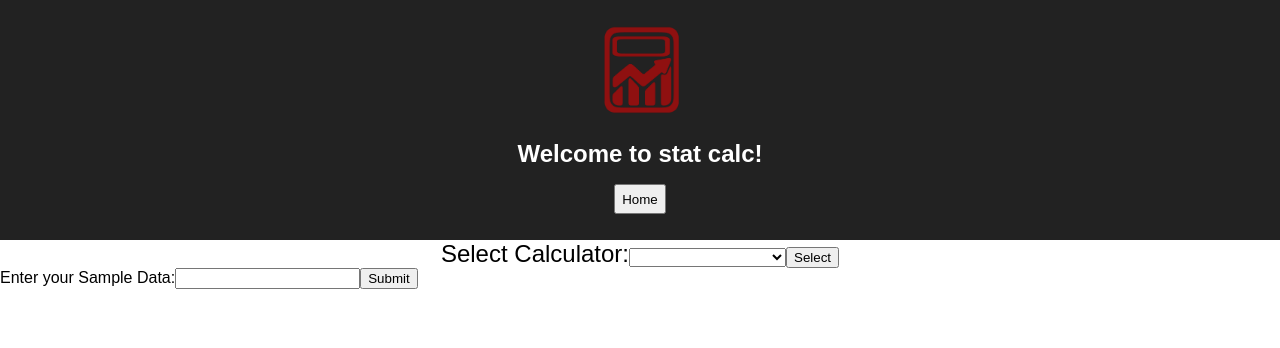
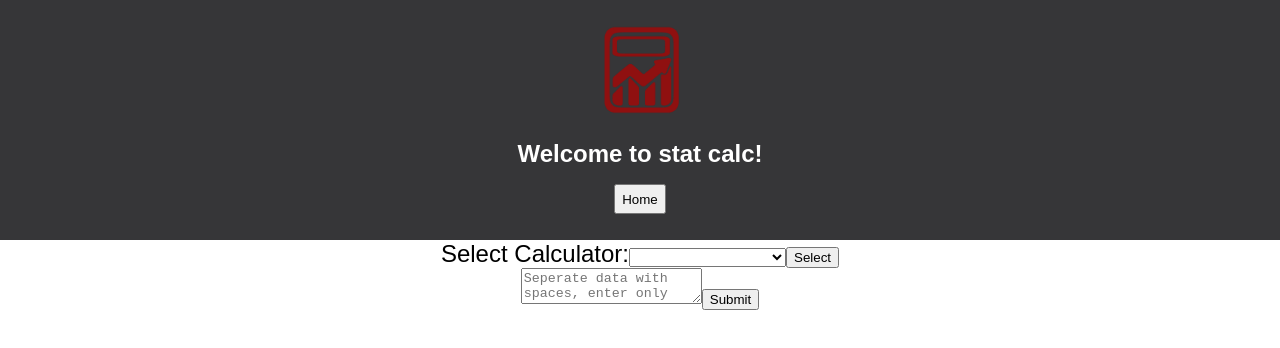
Before and after one commit to markcam73/CS-Calc, a React (Create React App) app: page /statistics in a window 1280 px wide. Shown: the top 348 px of the page. Built offline with nearby package versions, Linux system fonts and the light colour scheme.

Commit message:
merge sort implemented

```diff
--- a/src/App.css
+++ b/src/App.css
@@ -8,7 +8,7 @@
 }
 
 .App-header {
-  background-color: #222;
+  background-color: rgb(54, 54, 56);
   height: 200px;
   padding: 20px;
   color: white;
--- a/src/Components/home.js
+++ b/src/Components/home.js
@@ -7,7 +7,6 @@ class Home extends Component{
             <div>
                 <h1> WELCOME TO OUR CS CALCULATOR! </h1>
                 <h2> USE THE DROP MENUS TO NAVIGATE BETWEEN CALCULATORS </h2>
-                <h2>THIS IS THE HOME PAGE </h2>
             </div>
         );
     }
--- a/src/Components/main.js
+++ b/src/Components/main.js
@@ -2,7 +2,7 @@ import React, { Component } from 'react';
 import { Switch, Route } from 'react-router-dom';
 import Home from './home.js';
 import Statistics from './statistics.js';
-
+//keeping tabs and "routing" here?
 class Main extends Component{
     render(){
         console.log(this.props)
--- a/src/Components/statistics.js
+++ b/src/Components/statistics.js
@@ -10,7 +10,8 @@ class Statistics extends Component{
             sum : null,
             mean: null,
             st_dev: null,
-            samp_size: null
+            samp_size: null,
+            merge_sort: null
         }
         this.handleSubmit = this.handleSubmit.bind(this);
         this.handleChange = this.handleChange.bind(this);
@@ -26,7 +27,8 @@ class Statistics extends Component{
                     mean : jsonRes.mean,
                     sum : jsonRes.sum,
                     st_dev : jsonRes.st_dev,
-                    samp_size :jsonRes.samp_size
+                    samp_size :jsonRes.samp_size,
+                    merge_sort : jsonRes.merge_sort
                 })
                 console.log(this.state)
             }
@@ -40,6 +42,7 @@ class Statistics extends Component{
     }
     render(){
         var content = (
+            <center>
             <div>
                 <h1>All Calculations: </h1>
                 <p> Variance: {this.state.variance} </p>
@@ -47,17 +50,25 @@ class Statistics extends Component{
                 <p> Sample size: {this.state.samp_size}</p>
                 <p> Standard Deviation: {this.state.st_dev}</p>
                 <p> total sum:{this.state.sum} </p>
+                <p> ordered sample: {this.state.merge_sort}</p>
 
                 <button></button>
             </div>
+            </center>
         );
         var form =  (
                 <form onSubmit={this.handleSubmit}>
+                <center>
                     <label>
-                        Enter your Sample Data:
-                        <input type="text" value={this.state.data_set} onChange={this.handleChange} />
+                        <textarea
+                        placeholder = "Seperate data with spaces, enter only numbers"
+                        type="text"
+                        value={this.state.data_set}
+                        onChange={this.handleChange}
+                        />
                     </label>
                     <input type="submit" value="Submit" />
+                </center>
                 </form>
         );
         return(
```
Also changed, not shown: src/App.js (line endings or trailing spaces).
